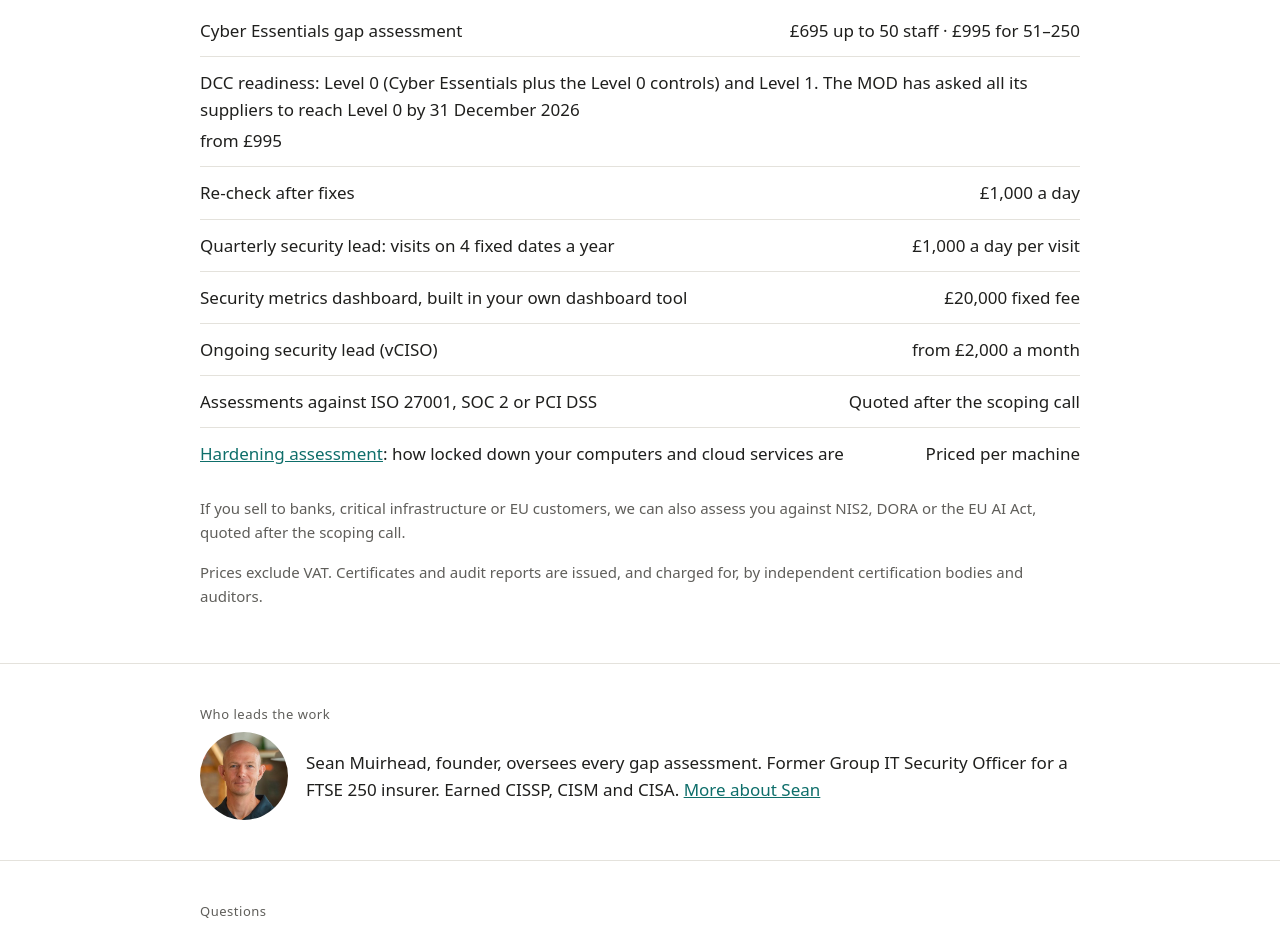
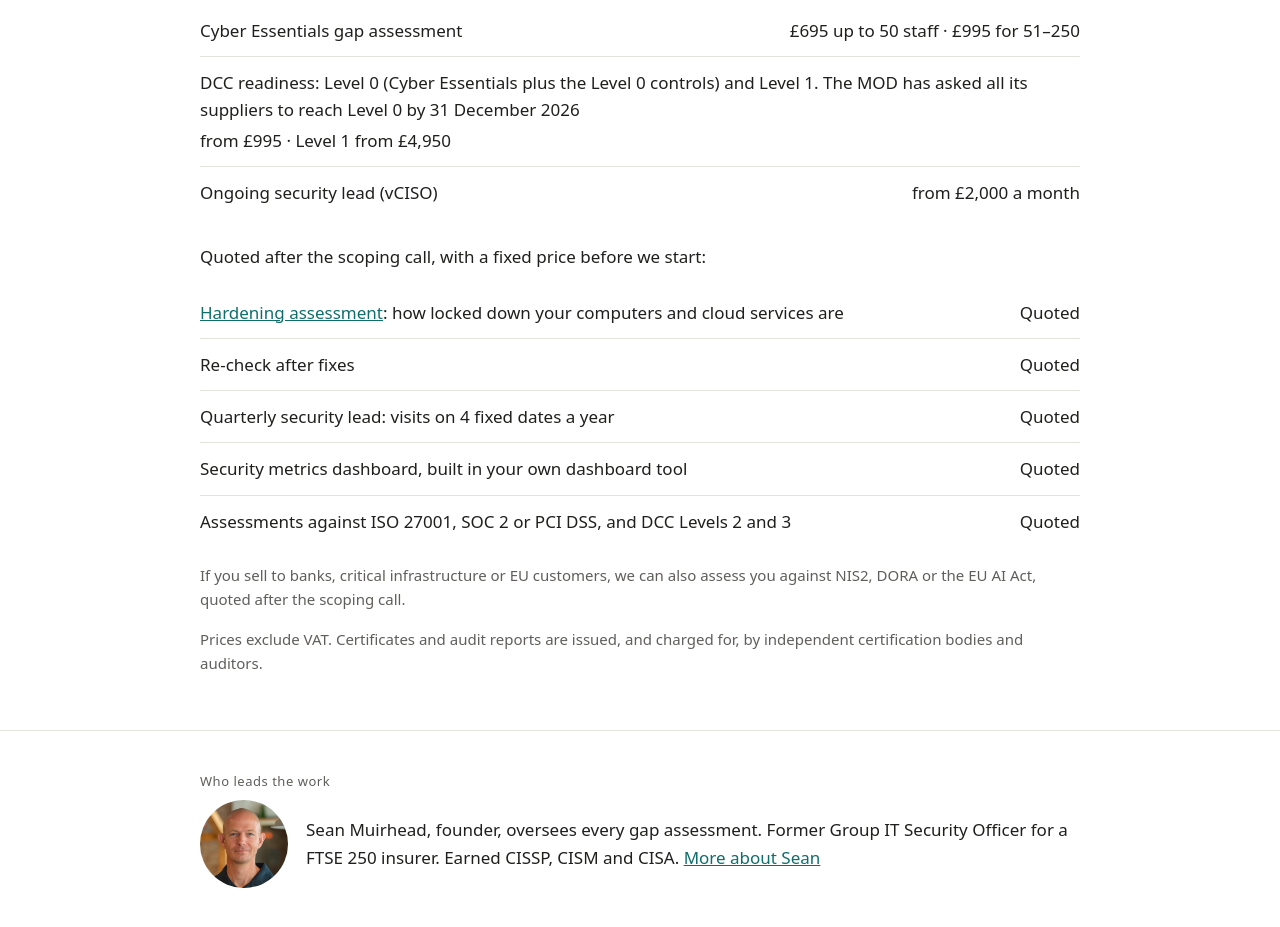
Before and after one commit to CyberheadAdvisors/thecisocentre_redirect, a plain HTML site: page how-we-work/index.html in a window 1280 px wide. Shown: the part 3326-4253 px from the top of the page. Drawn offline with Linux system fonts and the light colour scheme.

Commit message:
Pricing option D: show only gap assessment, DCC readiness and security lead prices; quote the rest
Co-Authored-By: Claude Opus 5.5 <noreply@anthropic.com>

```diff
--- a/how-we-work/index.html
+++ b/how-we-work/index.html
@@ -121,13 +121,16 @@
     <p class="section-label">What it costs</p>
     <ul class="price-list">
       <li><span>Cyber Essentials gap assessment</span><span class="price">£695 up to 50 staff · £995 for 51–250</span></li>
-      <li><span>DCC readiness: Level 0 (Cyber Essentials plus the Level 0 controls) and Level 1. The MOD has asked all its suppliers to reach Level 0 by 31 December 2026</span><span class="price">from £995</span></li>
-      <li><span>Re-check after fixes</span><span class="price">£1,000 a day</span></li>
-      <li><span>Quarterly security lead: visits on 4 fixed dates a year</span><span class="price">£1,000 a day per visit</span></li>
-      <li><span>Security metrics dashboard, built in your own dashboard tool</span><span class="price">£20,000 fixed fee</span></li>
+      <li><span>DCC readiness: Level 0 (Cyber Essentials plus the Level 0 controls) and Level 1. The MOD has asked all its suppliers to reach Level 0 by 31 December 2026</span><span class="price">from £995 · Level 1 from £4,950</span></li>
       <li><span>Ongoing security lead (vCISO)</span><span class="price">from £2,000 a month</span></li>
-      <li><span>Assessments against ISO 27001, SOC 2 or PCI DSS</span><span class="price">Quoted after the scoping call</span></li>
-      <li><span><a href="../hardening/">Hardening assessment</a>: how locked down your computers and cloud services are</span><span class="price">Priced per machine</span></li>
+    </ul>
+    <p style="margin-top:24px">Quoted after the scoping call, with a fixed price before we start:</p>
+    <ul class="price-list">
+      <li><span><a href="../hardening/">Hardening assessment</a>: how locked down your computers and cloud services are</span><span class="price">Quoted</span></li>
+      <li><span>Re-check after fixes</span><span class="price">Quoted</span></li>
+      <li><span>Quarterly security lead: visits on 4 fixed dates a year</span><span class="price">Quoted</span></li>
+      <li><span>Security metrics dashboard, built in your own dashboard tool</span><span class="price">Quoted</span></li>
+      <li><span>Assessments against ISO 27001, SOC 2 or PCI DSS, and DCC Levels 2 and 3</span><span class="price">Quoted</span></li>
     </ul>
     <p class="note" style="margin-top:16px">If you sell to banks, critical infrastructure or EU customers, we can also assess you against NIS2, DORA or the EU AI Act, quoted after the scoping call.</p>
     <p class="note" style="margin-top:16px">Prices exclude VAT. Certificates and audit reports are issued, and charged for, by independent certification bodies and auditors.</p>
```
Also changed, not shown: hardening/index.html (+2 -8 lines), index.html (+4 -4 lines).
